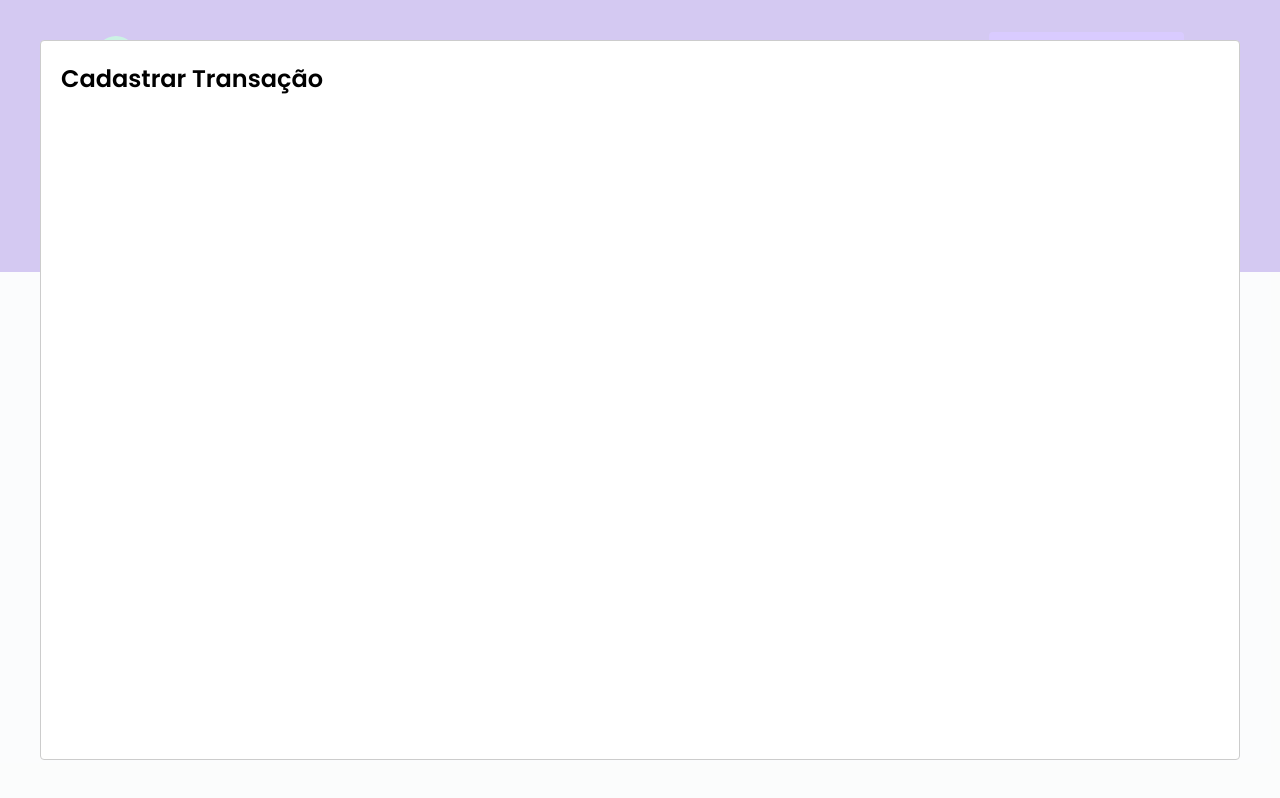
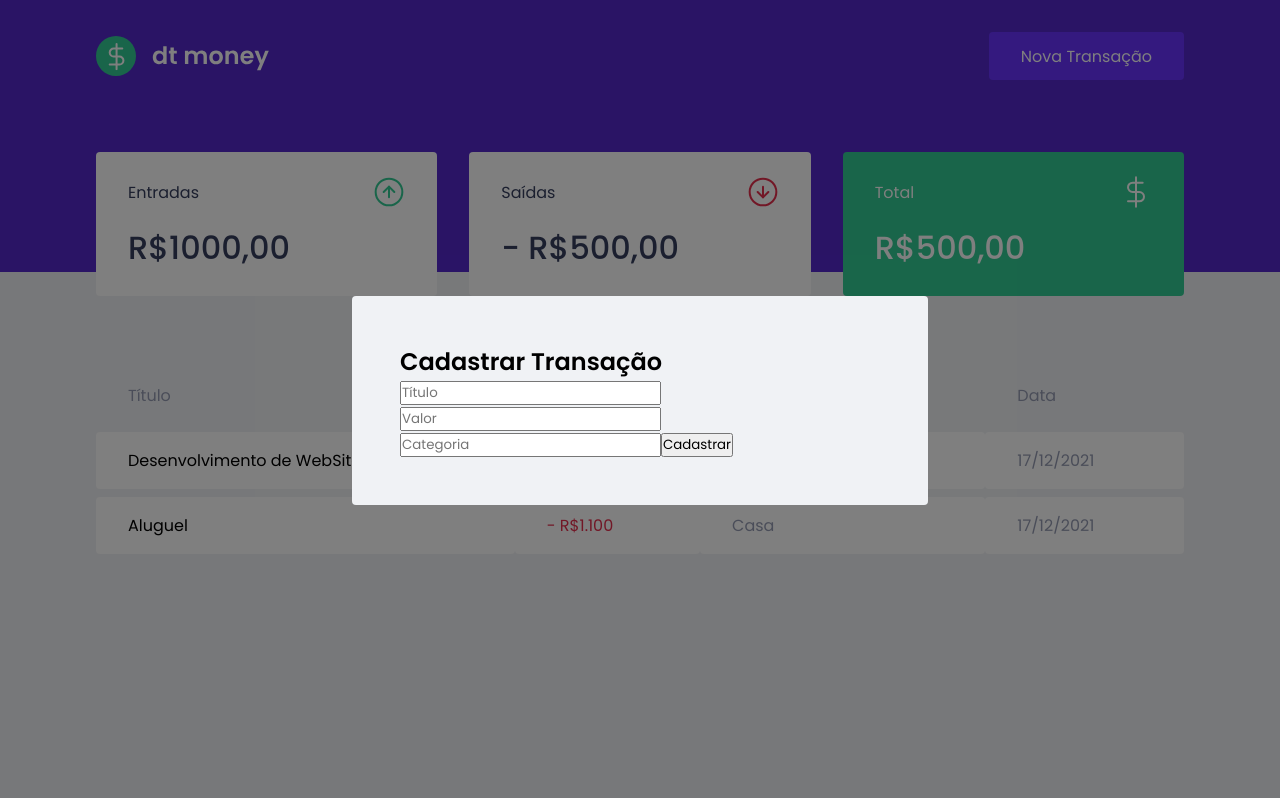
Before and after one commit to MarceloTadini/DtMoney, a React (Create React App) app in the folder dtmoney/: page / in a window 1280 px wide. Both pictures are taken after a click on the button "Nova Transação". Built offline with nearby package versions, Linux system fonts and the light colour scheme; no server answers; what miragejs would draw is missing.

Commit message:
Estilização do modal como arquivo global

```diff
--- a/dtmoney/src/components/NewTransactionModal/index.tsx
+++ b/dtmoney/src/components/NewTransactionModal/index.tsx
@@ -1,4 +1,5 @@
 import Modal from 'react-modal';
+import { Container } from './styles';
 
 interface NewTransactionModalProps{
     isOpen: boolean;
@@ -10,8 +11,22 @@
         <Modal
             isOpen={isOpen}
             onRequestClose={onRequestClose}
+            overlayClassName="react-modal-overlay" //Para modificar envolta do modal
+            className="react-modal-content" //Para modificar o conteúdo do modal em si
         >
-            <h2>Cadastrar Transação</h2>
+           <Container>
+                <h2>Cadastrar Transação</h2>
+
+                <input placeholder="Título" />
+
+                <input placeholder="Valor" type="number" />
+
+                <input placeholder="Categoria" />
+
+                <button type="submit">
+                    Cadastrar
+                </button>
+           </Container>
         </Modal>
     );
 }
--- a/dtmoney/src/components/NewTransactionModal/styles.ts
+++ b/dtmoney/src/components/NewTransactionModal/styles.ts
@@ -1,5 +1,5 @@
 import styled from "styled-components";
 
-export const Container = styled.div`
+export const Container = styled.form`
 
 `;
--- a/dtmoney/src/styles/global.ts
+++ b/dtmoney/src/styles/global.ts
@@ -57,4 +57,27 @@
         opacity: 0.6;
         cursor: not-allowed;
     }
+
+    .react-modal-overlay{
+        background: rgba(0, 0, 0, 0.5);
+        position: fixed;
+        top: 0;
+        bottom: 0;
+        right: 0;
+        left: 0;
+
+        display: flex;
+        align-items: center;
+        justify-content: center;
+    }
+
+    .react-modal-content{
+        width: 100%;
+        max-width: 576px;
+
+        background: var(--background);
+        padding: 3rem;
+        position: relative;
+        border-radius: 0.25rem;
+    }
 `
```
